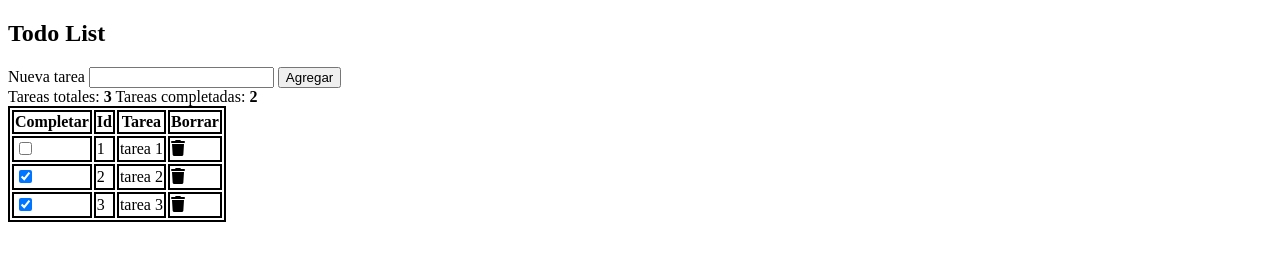
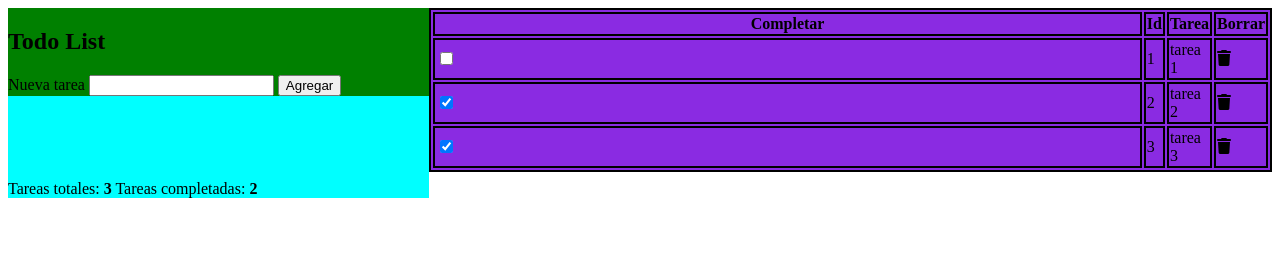
Before and after one commit to carlosypah/mod3_des5methodarrays, a plain HTML site: page index.html in a window 1280 px wide. Drawn offline with Linux system fonts and the light colour scheme.

Commit message:
se ordena con grid en primera instancia, sigue feo

```diff
--- a/assets/css/style.css
+++ b/assets/css/style.css
@@ -1,5 +1,53 @@
+.container{
+    display: grid;
+  grid-template-columns: 1fr 2fr;
+  grid-template-rows: 1fr 5fr;
+  gap: 0px 0px;
+  grid-auto-flow: row;
+  grid-template-areas:
+    "titulo lista"
+    "controles lista";
+    justify-content: stretch;
+    width: 0 20% 0 20%;
+}
+
+.nueva-tarea {
+    background-color: green;
+    grid-area: titulo;
+    grid-column: 1;
+    grid-row: 1;
+    justify-self: center;
+    align-self: center;
+    gap: 15px 10px;
+    width: 100%;
+}
+
+.contador-tareas {
+    background-color: aqua;
+    grid-area: controles;
+    grid-column: 1;
+    grid-row: 2;
+    justify-self: center;
+    align-self: start;
+    width: 100%;
+    padding-top: 20%;
+}
+
+.lista-tareas {
+    background-color: blueviolet;
+    grid-area: lista;
+    grid-column: 2;
+    grid-row: 1 span 2;
+    justify-self: center;
+    align-self: start;
+    width: 100%;
+}
+
+
+
 table, th, td{
     border: solid black 2px;
+    width: 100%;
 }
 
 .tareas-incompletas{
--- a/index.html
+++ b/index.html
@@ -15,20 +15,20 @@
     />
     <link rel="stylesheet" href="./assets/css/style.css" />
   </head>
-  <body>
-    <section id="nueva-tarea">
+  <body class="container">
+    <section class="nueva-tarea">
       <h2>Todo List</h2>
       <label for="input-tarea">Nueva tarea</label>
       <input type="text" id="input-tarea" />
       <button id="button-agregar">Agregar</button>
     </section>
-    <section id="contador-tareas">
+    <section class="contador-tareas">
       <label for="strong-total">Tareas totales: </label
       ><strong id="strong-total">0</strong>
       <label for="strong-realizadas">Tareas completadas: </label
       ><strong id="strong-realizadas">0</strong>
     </section>
-    <section id="lista-tareas">
+    <section class="lista-tareas">
       <table id="tabla-tareas">
         <tr>
           <th>Completar</th>
```
Also changed, not shown: 1 other file.
